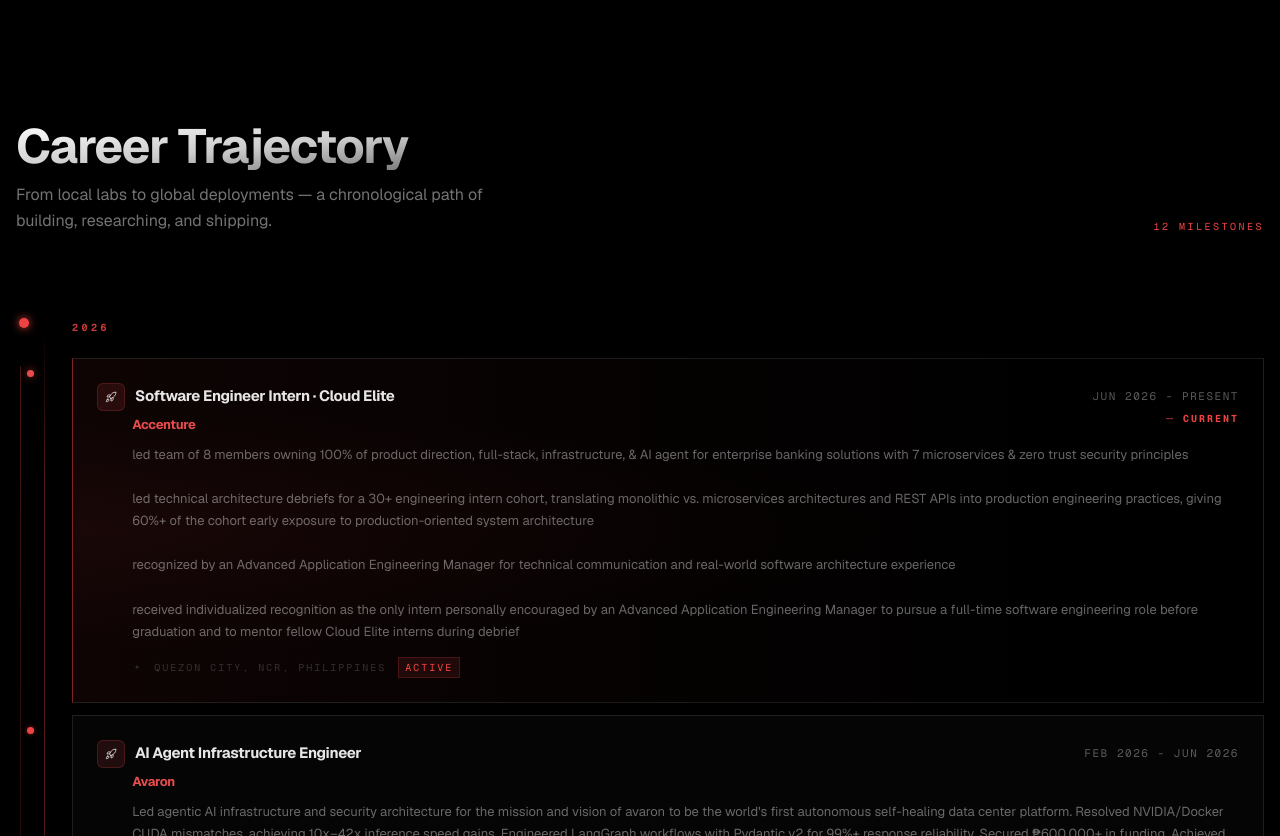
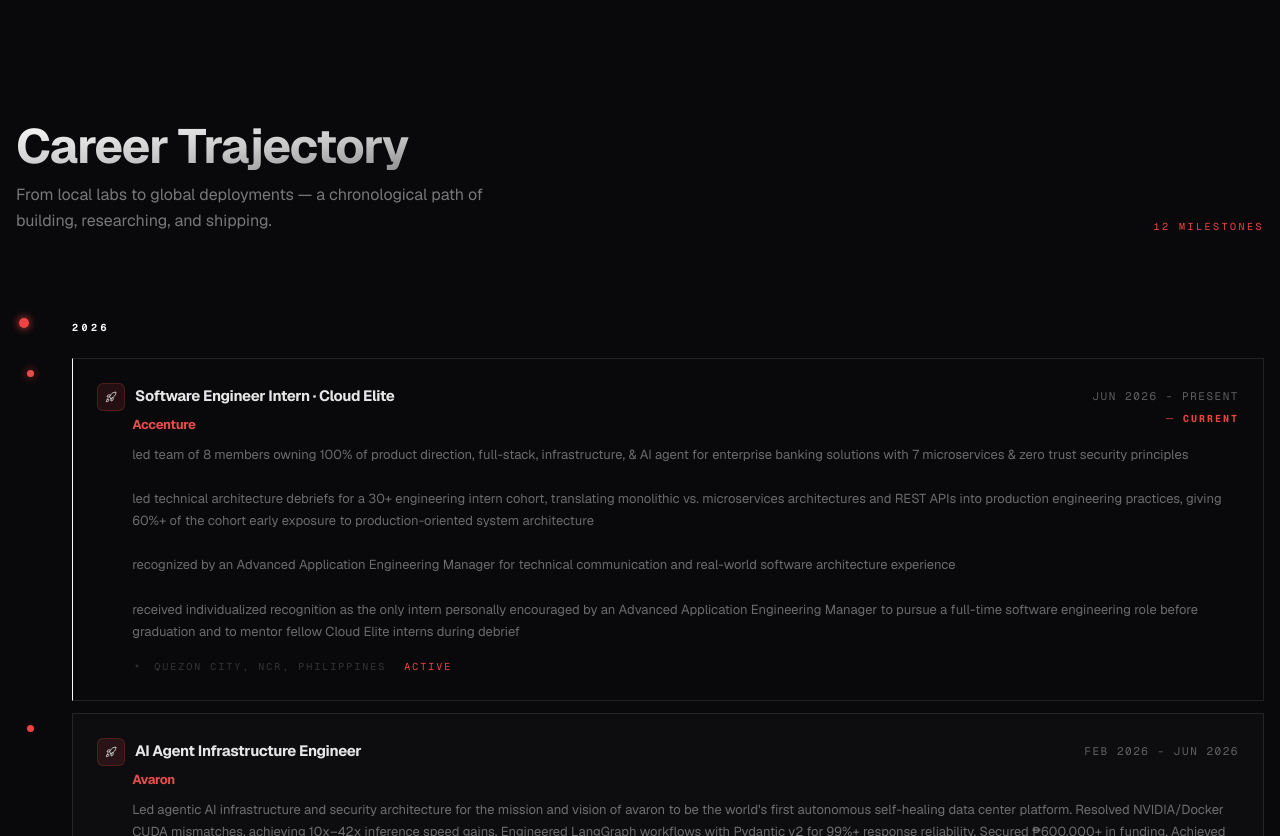
Before and after one commit to donyelqt/donielearys, a Next.js app: page / in a window 1280 px wide. Shown: the part 2720-3556 px from the top of the page. Built offline with nearby package versions, Linux system fonts and the light colour scheme.

Commit message:
feat(globals.css): enhance dark mode styles and improve light mode color tokens

```diff
--- a/src/app/globals.css
+++ b/src/app/globals.css
@@ -1,4 +1,6 @@
 @import "tailwindcss";
+
+@custom-variant dark (&:where(.dark, .dark *));
 
 @theme {
   /* Small-phone step (used by ASCII logo / project marks). Default scale starts at sm. */
@@ -30,6 +32,7 @@
   --color-popover-foreground: hsl(var(--popover-foreground));
   --color-card: hsl(var(--card));
   --color-card-foreground: hsl(var(--card-foreground));
+  --color-crimson: hsl(var(--crimson));
 
   --radius-lg: var(--radius);
   --radius-md: calc(var(--radius) - 2px);
@@ -38,15 +41,35 @@
 
 @layer base {
   :root {
-    /* Dark-only world: every color token below is fully defined under `.dark`,
-       which the <html> element carries permanently. The former light-theme
-       values here were dead code that could never render. */
     --radius: 0rem;
-    --grid-major: rgba(0, 0, 0, 0.04);
-    --grid-minor: rgba(0, 0, 0, 0.08);
-    /* Aligned with the red-500 prompt/highlight family so the site runs one red.
-       Legacy comma syntax so both hsl(var(--crimson)) and hsla(var(--crimson), a) resolve */
-    --crimson: 0, 84%, 60%;
+    /* Light — strict black / white / red editorial system. */
+    --background: 0 0% 100%;
+    --foreground: 0 0% 7%;
+    --card: 0 0% 100%;
+    --card-foreground: 0 0% 7%;
+    --popover: 0 0% 100%;
+    --popover-foreground: 0 0% 7%;
+    --primary: 0 0% 7%;
+    --primary-foreground: 0 0% 100%;
+    --secondary: 0 0% 95%;
+    --secondary-foreground: 0 0% 7%;
+    --muted: 0 0% 95%;
+    --muted-foreground: 0 0% 40%;
+    --accent: 0 0% 95%;
+    --accent-foreground: 0 0% 7%;
+    --destructive: 0 84% 55%;
+    --destructive-foreground: 0 0% 100%;
+    --border: 0 0% 88%;
+    --input: 0 0% 88%;
+    --ring: 0 0% 7%;
+    --grid-major: rgba(0, 0, 0, 0.05);
+    --grid-minor: rgba(0, 0, 0, 0.09);
+    --crimson: 0 84% 55%;
+    /* Light-mode accents */
+    --indicator: hsl(0 84% 55%);
+    --g1: rgb(10 10 10 / 0.6);
+    --g2: rgb(0 0 0 / 0.9);
+    --g3: rgb(225 0 35 / 0.6);
   }
 
   .dark {
@@ -71,7 +94,12 @@
     --ring: 240 4.9% 83.9%;
     --grid-major: rgba(255, 255, 255, 0.03);
     --grid-minor: rgba(255, 255, 255, 0.08);
-    --crimson: 0, 84%, 60%;
+    --crimson: 0 84% 60%;
+    /* Dark-mode accents — white indicator line, black→red cards (consistent with light) */
+    --indicator: hsl(var(--foreground));
+    --g1: rgb(12 12 12 / 0.55);
+    --g2: rgb(0 0 0 / 0.92);
+    --g3: rgb(225 0 35 / 0.55);
   }
 }
 
@@ -79,40 +107,45 @@
   * {
     border-color: var(--color-border);
   }
+  html {
+    scrollbar-color: hsl(var(--border)) transparent;
+  }
   body {
-    background-color: #000000;
-    color: var(--color-foreground);
+    background-color: hsl(var(--background));
+    color: hsl(var(--foreground));
     font-feature-settings: "rlig" 1, "calt" 1;
     overflow-x: hidden;
     scroll-behavior: smooth;
+    transition: background-color 300ms ease, color 300ms ease;
+  }
+  ::selection {
+    background: hsl(var(--foreground));
+    color: hsl(var(--background));
   }
 
   ::-webkit-scrollbar {
     width: 8px;
     height: 8px;
   }
-
   ::-webkit-scrollbar-track {
     background: transparent;
   }
-
   ::-webkit-scrollbar-thumb {
-    background: rgba(255, 255, 255, 0.1);
+    background: hsl(var(--border));
     border-radius: 4px;
   }
-
   ::-webkit-scrollbar-thumb:hover {
-    background: rgba(255, 255, 255, 0.2);
+    background: hsl(var(--muted-foreground) / 0.4);
   }
 }
 
 @layer utilities {
   .glass {
-    @apply bg-background/60 backdrop-blur-md border border-white/10;
+    @apply bg-background/70 backdrop-blur-md border border-border;
   }
 
   .text-gradient {
-    @apply bg-clip-text text-transparent bg-linear-to-br from-white via-white/80 to-white/40;
+    @apply bg-clip-text text-transparent bg-gradient-to-br from-foreground via-foreground/80 to-foreground/50;
   }
 
   .text-display {
```
